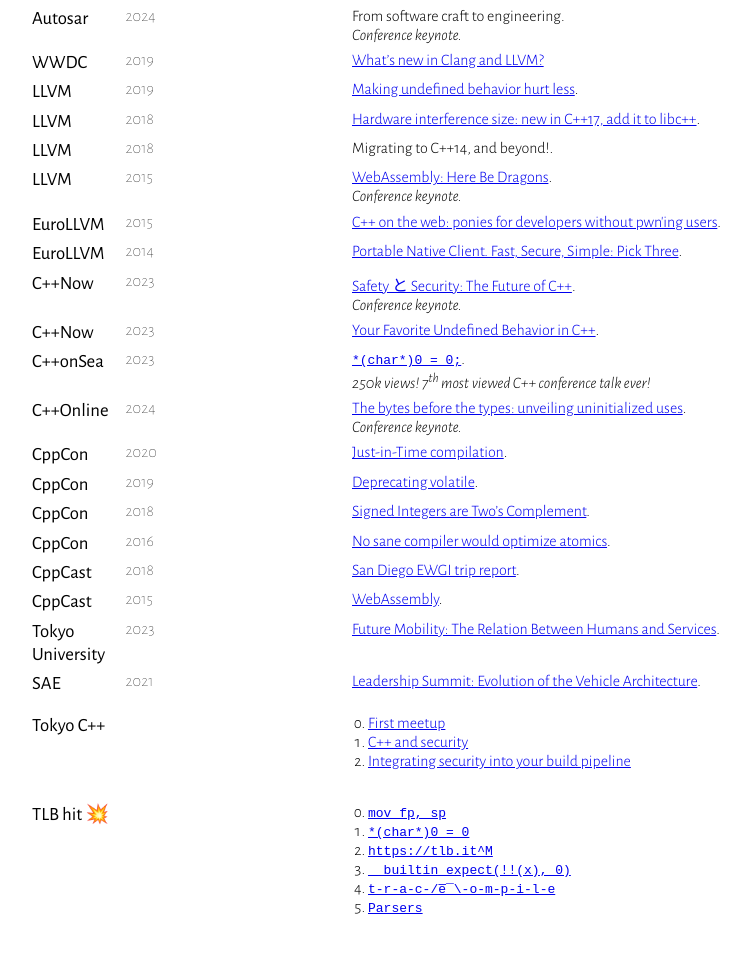
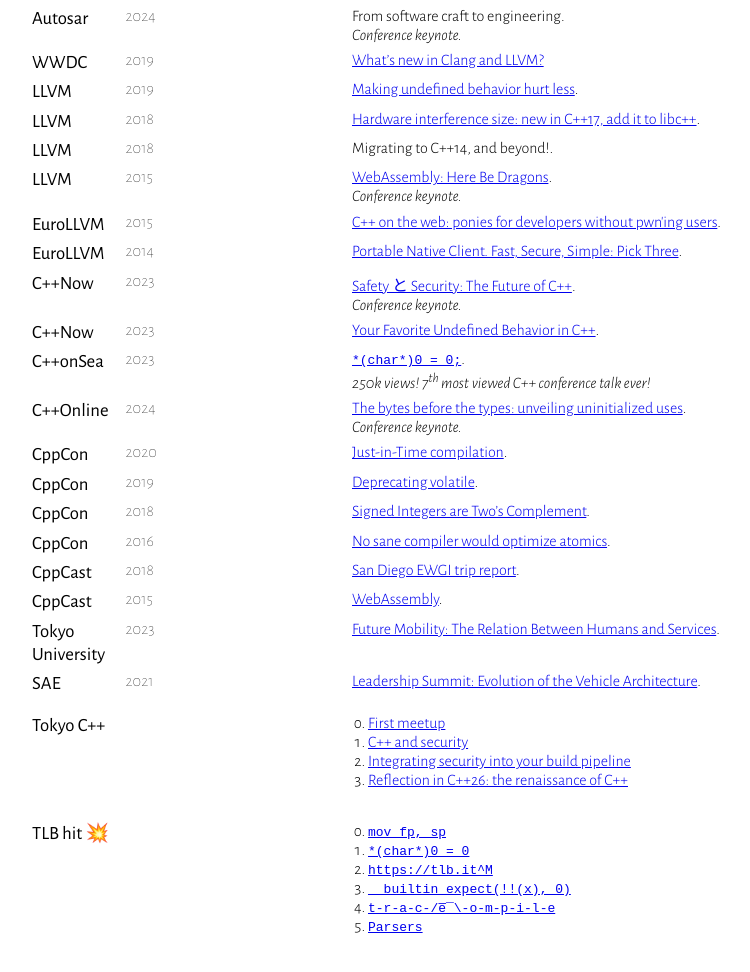
Before and after one commit to jfbastien/jfbastien.github.io, a plain HTML site: page index.html in a window 1280 px wide. Shown: the part 2539-3511 px from the top of the page, without its empty margins (208-958 px from the left). Drawn offline with Linux system fonts and the light colour scheme.

Commit message:
More video updates

```diff
--- a/index.html
+++ b/index.html
@@ -408,6 +408,7 @@
                 <li><a href="https://youtu.be/FU5Tl_Zdtmw">First meetup</a>
                 <li><a href="https://youtu.be/mrQKfl893e8">C++ and security</a>
                 <li><a href="https://youtu.be/rkDTgkN7FIY">Integrating security into your build pipeline</a>
+                <li><a href="https://www.youtube.com/watch?v=vRda0mGYg_A">Reflection in C++26: the renaissance of C++</a>
               </ol>
             </div>
           </div>
```
